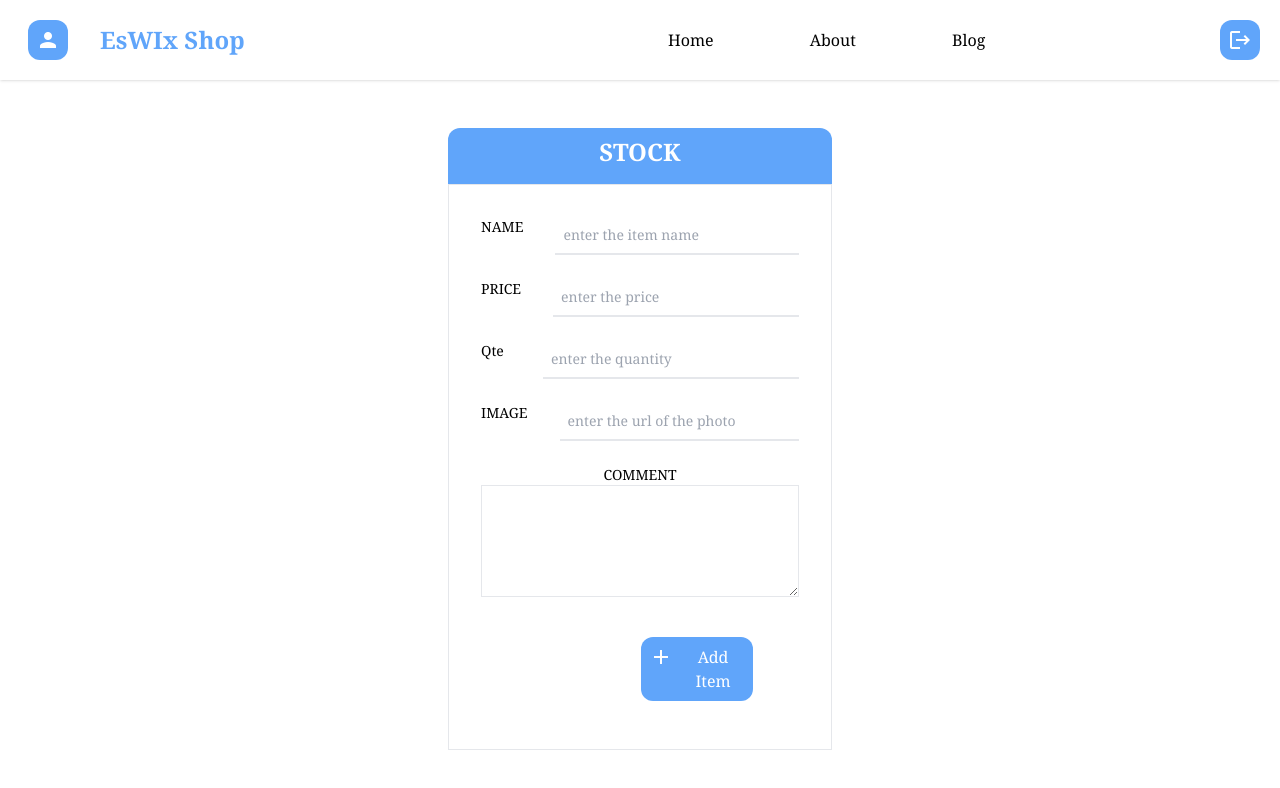
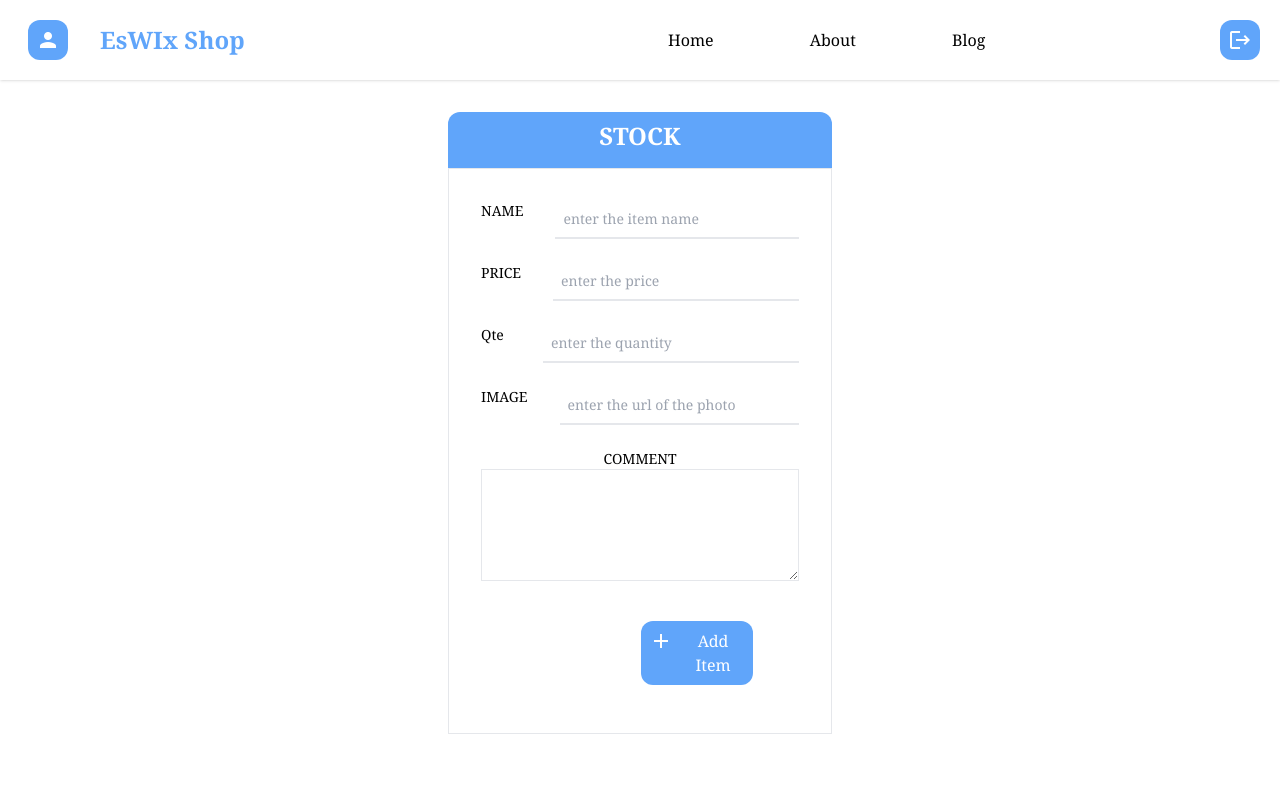
Before and after one commit to Eustachekamala/ExWix-App, a website: page index.html in a window 1280 px wide. Drawn offline with Linux system fonts and the light colour scheme; no server answers.

Commit message:
Update of the readme file

```diff
--- a/index.html
+++ b/index.html
@@ -22,7 +22,7 @@
                     <button type="button" class="flex gap-3 p-2 rounded-xl bg-blue-400 text-white hover:bg-blue-600"><span class="material-icons">logout</span></button>
              </div>
 
-            <div class="flex flex-row justify-center mt-4">
+            <div class="flex flex-row justify-center">
                 <aside class="p-4 max-w-md py-8 px-8 h-full rounded">
                     <h1 class="font-bold text-2xl h-14 items-center w-full bg-blue-400 text-white py-2 rounded-tl-xl rounded-tr-xl">STOCK</h1>
                     <form class="flex flex-col gap-6 w-full h-full border justify-around p-8" action="" method="post" id="requestForm" target="_blank">
```
Also changed, not shown: README.md.
